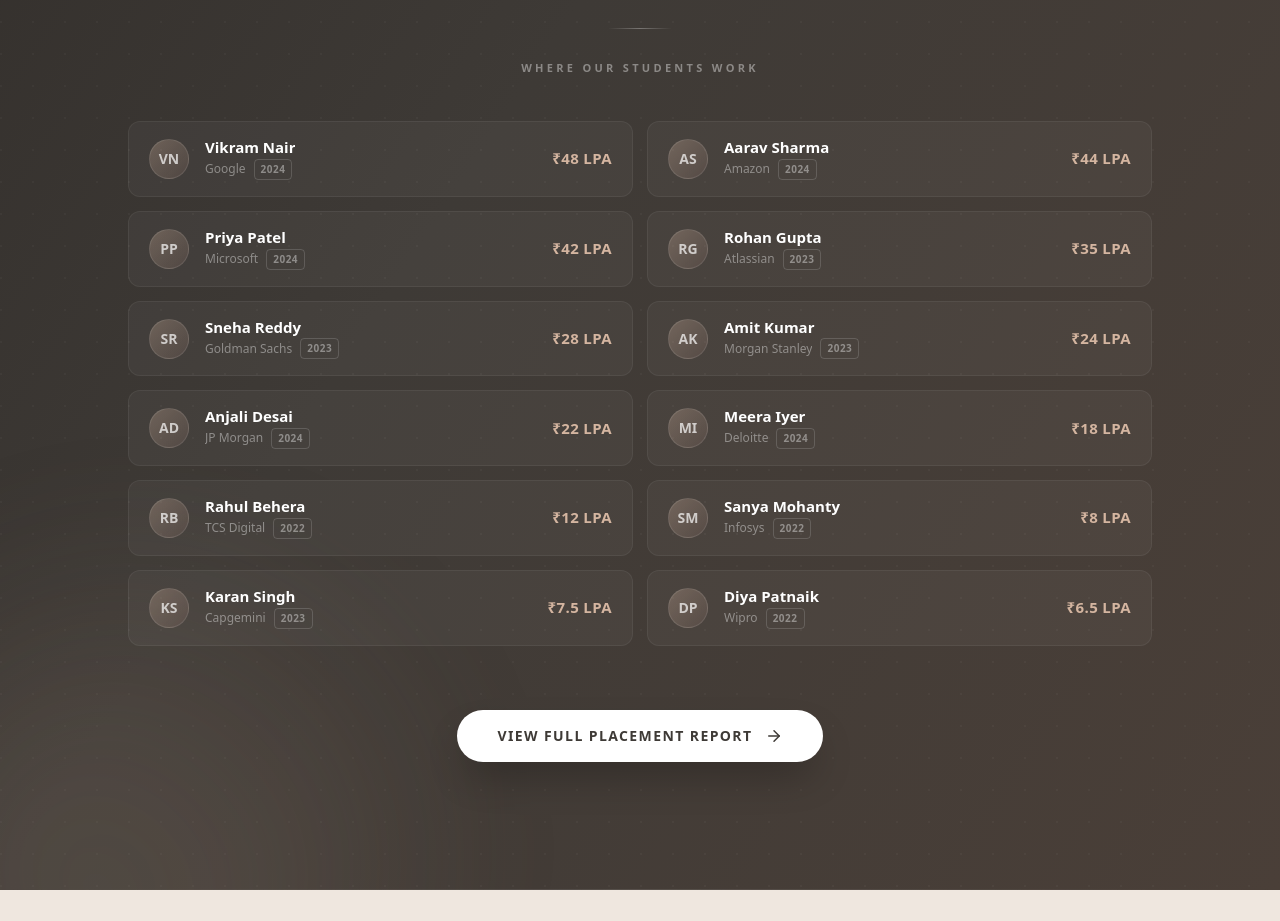
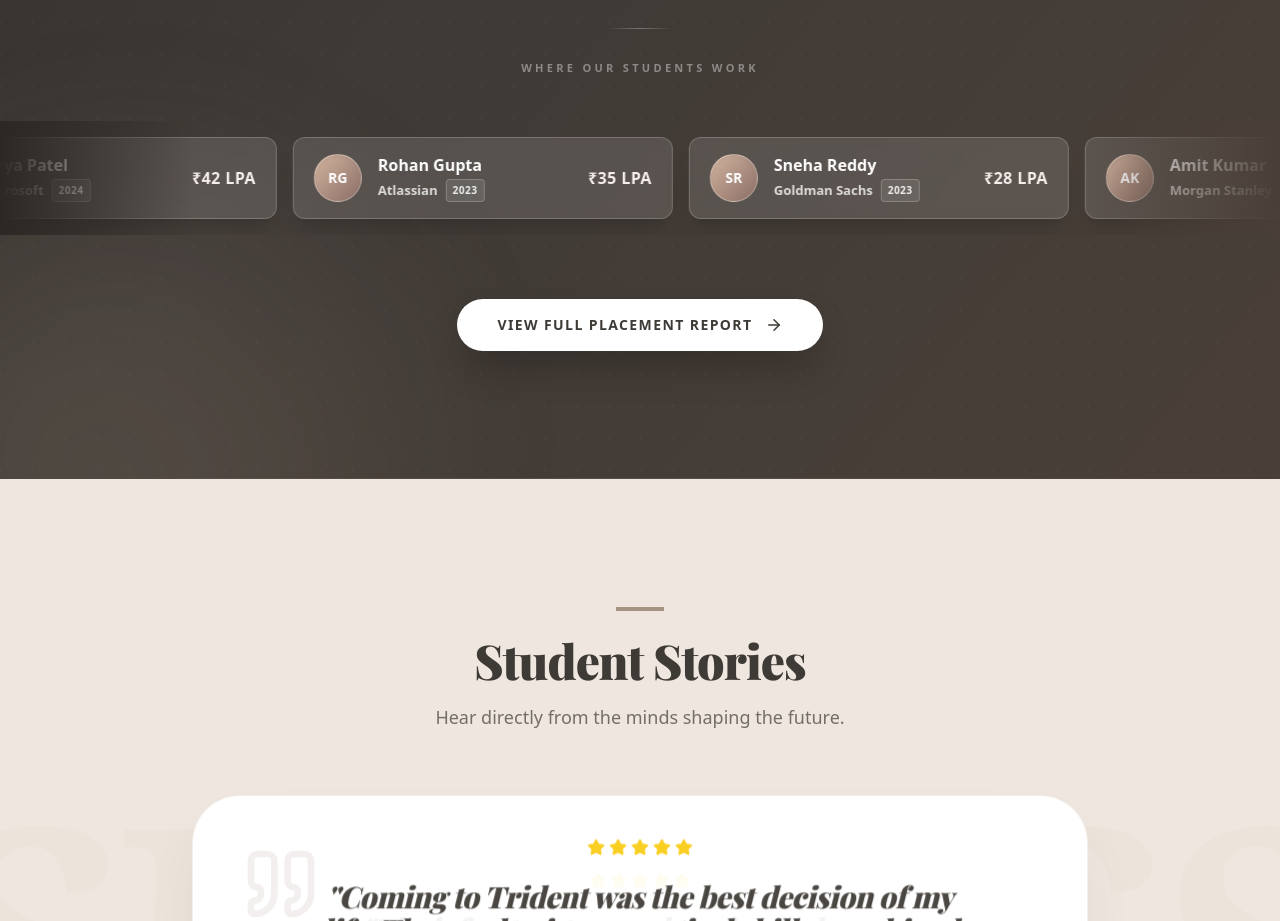
Before and after one commit to shubhranshux/trident, a React (Vite) app in the folder temp-app/: page / in a window 1280 px wide. Shown: the part 7740-8661 px from the top of the page. Built offline with nearby package versions, Linux system fonts and the light colour scheme; a web font is replaced by a local one.

Commit message:
style: update student placements to full-width horizontal scrolling marquee with lighter frosted-glass cards

```diff
--- a/temp-app/src/components/Placements.jsx
+++ b/temp-app/src/components/Placements.jsx
@@ -3,7 +3,7 @@
 import { useState } from "react";
 import { logos as CompanyLogos } from "../data/companyLogos";
 
-/* Smooth glow hover CSS — no pop, just fade + lift + glow */
+/* Smooth glow hover CSS and marquee animation */
 const hoverAnimCSS = `
   .company-pill {
     transition:
@@ -18,6 +18,16 @@
   }
   .logo-fade {
     transition: opacity 0.35s ease, transform 0.4s cubic-bezier(0.25,0.46,0.45,0.94);
+  }
+  @keyframes marquee {
+    0% { transform: translateX(0); }
+    100% { transform: translateX(-50%); }
+  }
+  .animate-marquee {
+    animation: marquee 35s linear infinite;
+  }
+  .animate-marquee:hover {
+    animation-play-state: paused;
   }
 `;
 if (typeof document !== "undefined" && !document.getElementById("pill-hover-css")) {
@@ -213,27 +223,35 @@
           </FadeInUp>
         </div>
 
-        <div className="grid grid-cols-1 md:grid-cols-2 gap-3.5 max-w-5xl mx-auto">
-          {placements.map((s, i) => (
-            <FadeInUp key={i} delay={650 + i * 60}>
-              <div className="group flex items-center justify-between bg-white/[0.04] hover:bg-white/[0.09] border border-white/[0.06] hover:border-white/15 rounded-xl px-5 py-4 transition-all duration-400 hover:-translate-y-0.5 cursor-default">
+        <FadeInUp delay={650}>
+          {/* w-[100vw] and left-1/2 -translate-x-1/2 breaks it out of the max-w-7xl container to span edge-to-edge */}
+          <div className="relative w-[100vw] left-1/2 -translate-x-1/2 overflow-hidden py-4">
+            {/* Gradient edge masks for smooth fade in/out */}
+            <div className="absolute top-0 bottom-0 left-0 w-16 md:w-48 bg-gradient-to-r from-[#2C2825] to-transparent z-10 pointer-events-none" />
+            <div className="absolute top-0 bottom-0 right-0 w-16 md:w-48 bg-gradient-to-l from-[#4A3F38] to-transparent z-10 pointer-events-none" />
+
+            {/* Scrolling container — duplicated items for infinite seamless scroll */}
+            <div className="flex w-max animate-marquee space-x-4 px-4">
+              {[...placements, ...placements].map((s, i) => (
+                <div key={i} className="group w-[320px] md:w-[380px] flex-shrink-0 flex items-center justify-between bg-white/[0.12] hover:bg-white/[0.18] border border-white/20 hover:border-white/30 rounded-xl px-5 py-4 transition-all duration-400 hover:-translate-y-1 cursor-default backdrop-blur-sm shadow-xl">
                   <div className="flex items-center gap-4 min-w-0">
-                  <div className="w-10 h-10 rounded-full bg-gradient-to-br from-[#D4B5A0]/30 to-[#8B6E66]/20 border border-white/10 flex items-center justify-center text-white/70 text-sm font-bold flex-shrink-0 group-hover:from-[#D4B5A0]/50 transition-all duration-400">
+                    <div className="w-12 h-12 rounded-full bg-gradient-to-br from-[#D4B5A0] to-[#8B6E66] border border-white/30 flex items-center justify-center text-white text-sm font-black flex-shrink-0 group-hover:from-[#E8D5C4] transition-all duration-400 shadow-inner">
                       {s.name.split(" ").map(n => n[0]).join("")}
                     </div>
                     <div className="min-w-0">
-                    <div className="text-white font-semibold text-[15px] leading-tight truncate">{s.name}</div>
-                    <div className="flex items-center gap-2 mt-0.5 flex-wrap">
-                      <div className="text-white/40 text-[12px] font-medium truncate">{s.company}</div>
-                      <span className="flex-shrink-0 border border-white/15 text-white/40 text-[10px] font-bold px-1.5 py-px rounded tracking-wider">{s.year}</span>
+                      <div className="text-white font-bold text-[16px] leading-tight truncate">{s.name}</div>
+                      <div className="flex items-center gap-2 mt-1 flex-wrap">
+                        <div className="text-white/80 text-[13px] font-semibold truncate">{s.company}</div>
+                        <span className="flex-shrink-0 bg-white/10 border border-white/20 text-white/90 text-[10px] font-bold px-1.5 py-0.5 rounded tracking-wider">{s.year}</span>
                       </div>
                     </div>
                   </div>
-                <div className="text-[#D4B5A0] font-bold text-[15px] tracking-wide whitespace-nowrap pl-4 group-hover:text-[#E8D5C4] transition-colors">{s.pkg}</div>
+                  <div className="text-[#F5EEEC] font-black text-[16px] tracking-wide whitespace-nowrap pl-4 group-hover:text-white transition-colors">{s.pkg}</div>
+                </div>
+              ))}
+            </div>
           </div>
         </FadeInUp>
-          ))}
-        </div>
 
         {/* CTA */}
         <FadeInUp delay={800}>
```
Lines whose indentation alone changed are shown as unchanged.
